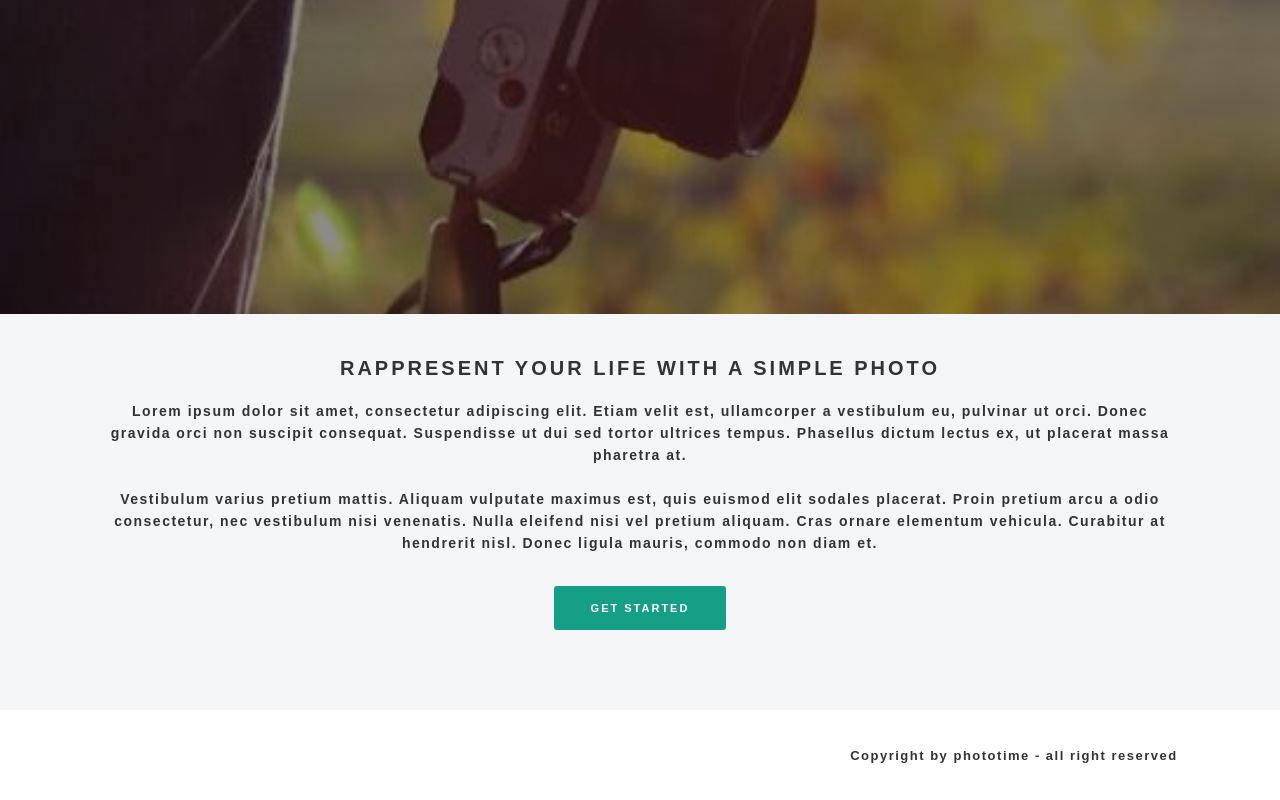
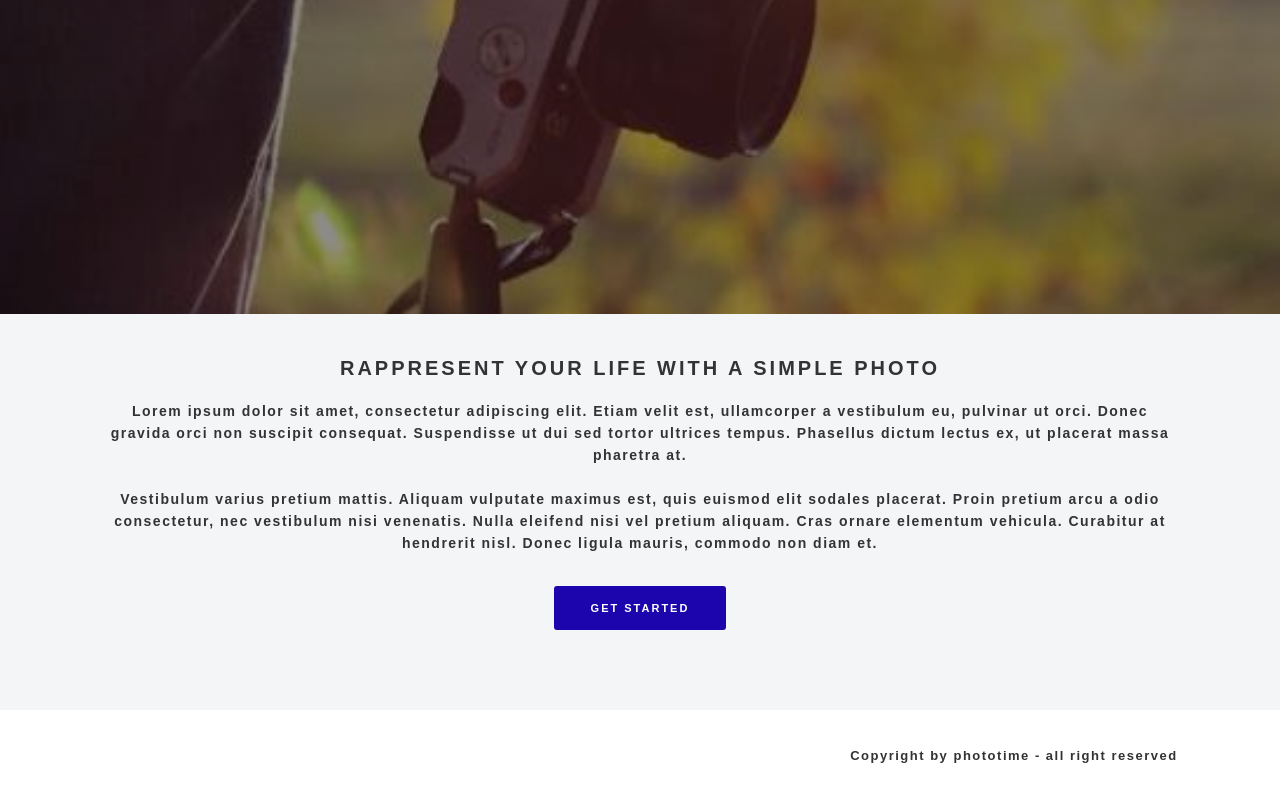
Before and after one commit to roma61570/HTML, a plain HTML site: page index.html in a window 1280 px wide. Shown: the part 376-1176 px from the top of the page. Drawn offline with Linux system fonts and the light colour scheme.

Commit message:
Change button background color to #1c05ad

```diff
--- a/index.html
+++ b/index.html
@@ -82,7 +82,7 @@
             display: inline-block;
             margin-top: 10px;
             padding: 16px 37px;
-            background: #159f87;
+            background: #1c05ad;
             color: white;
             text-decoration: none;
             font-size: 11px;
```
